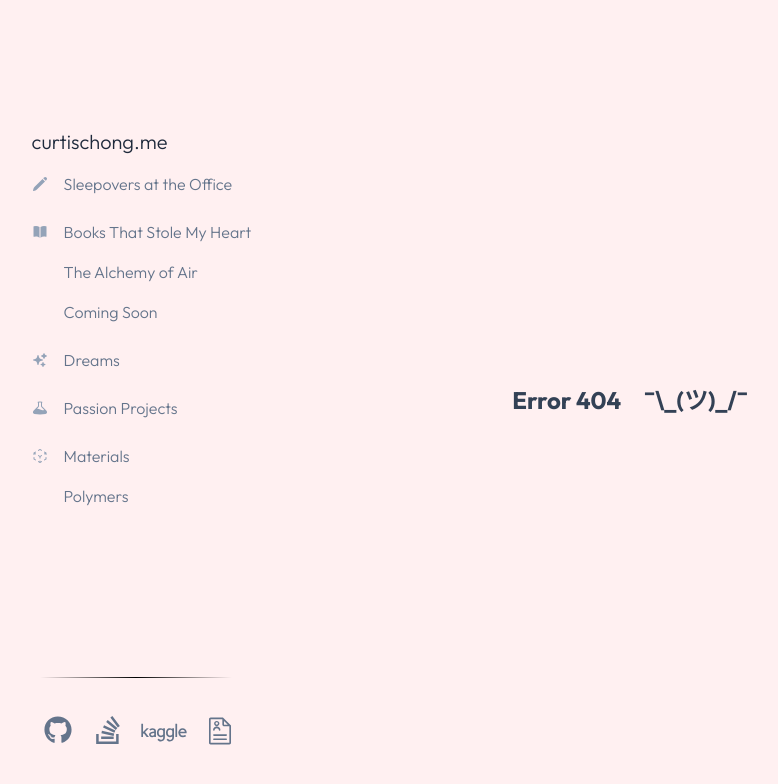
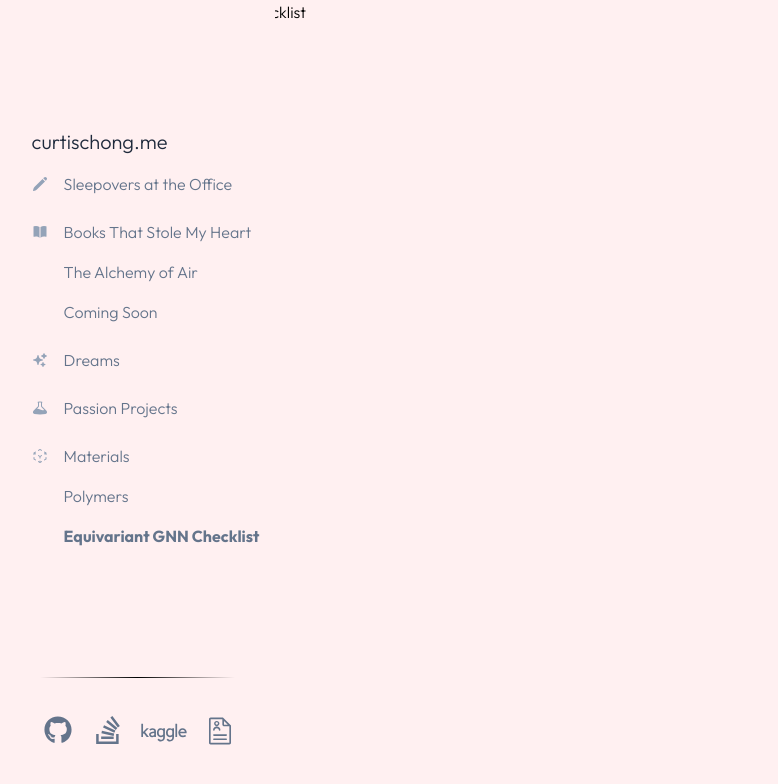
Before and after one commit to chongcurtis/chongcurtis.github.io, a Next.js app: page /materials/equivariant-graph-neural-net-checklist in a window 1280 px wide. Before the commit this address had no page. Shown: the top 784 px of the page, without its empty margins (10-788 px from the left). Built offline with nearby package versions, Linux system fonts and the light colour scheme.

Commit message:
backup before removing all footers

```diff
--- a/src/components/sidebar/NavLinks.tsx
+++ b/src/components/sidebar/NavLinks.tsx
@@ -50,6 +50,10 @@ export const NavLinks: NavLink[] = [
                 label: "Polymers",
                 href: "/materials/polymers",
             },
+            {
+                label: "Equivariant GNN Checklist",
+                href: "/materials/equivariant-graph-neural-net-checklist",
+            },
         ],
     },
     // {
--- /dev/null
+++ b/src/pages/materials/equivariant-graph-neural-net-checklist.tsx
@@ -0,0 +1,3 @@
+export default function Checklist() {
+    return <div>checklist</div>;
+}
```
